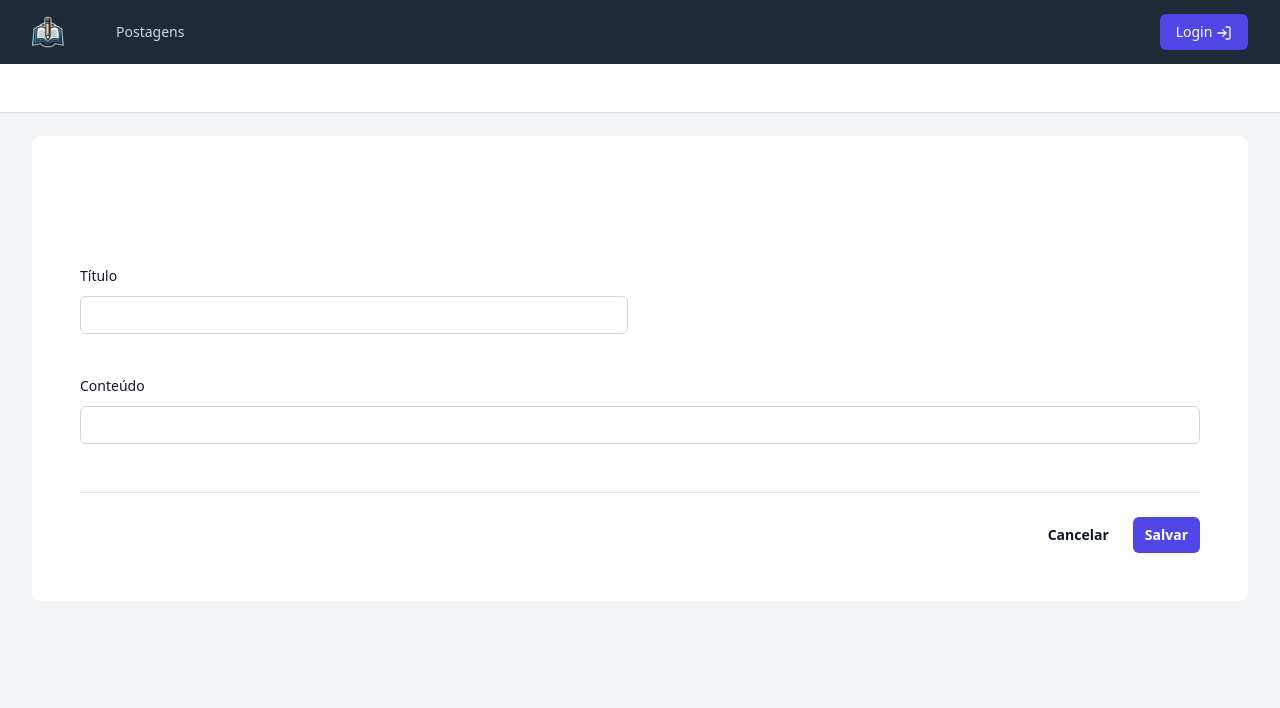
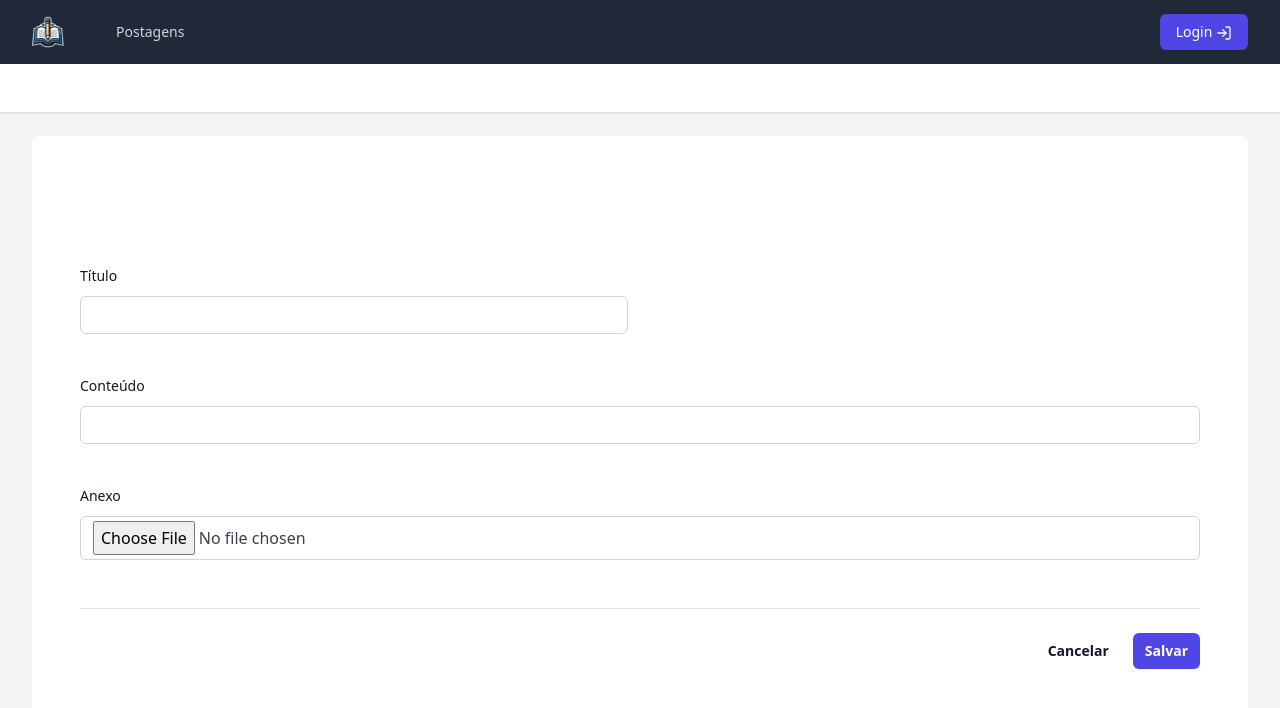
Before and after one commit to renandspedrosa/app-blog-professores-web, a React (Vite) app: page /create-post in a window 1280 px wide. Shown: the top 708 px of the page. Built offline with nearby package versions, Linux system fonts and the light colour scheme.

Commit message:
create post

```diff
--- a/src/hooks/useCreatePostForm.js
+++ b/src/hooks/useCreatePostForm.js
@@ -1,6 +1,6 @@
 import { useState } from 'react';
 import { useNavigate } from 'react-router-dom';
-import { createPost } from '@/services/post'; // Serviço de criação de post
+import { createPost } from '@/services/post';
 import errorsMessage from '@/utils/messageError';
 import { toast } from 'react-toastify';
 
@@ -10,27 +10,53 @@ const useCreatePostForm = () => {
     const [formPost, setFormPost] = useState({
         postType: '1',
         title: '',
-        content: ''
+        content: '',
+        attachment: null,
     });
 
     const handleChange = (field, value) => {
-        setFormPost(prevState => ({
+        setFormPost((prevState) => ({
             ...prevState,
             [field]: value,
         }));
     };
 
+    const handleFileChange = (file) => {
+        setFormPost((prevState) => ({
+            ...prevState,
+            attachment: file,
+        }));
+    };
+
     const handleCreatePost = async (values) => {
+        console.log('Valores recebidos pelo Formik:', values);
+
         try {
             setLoading(true);
-            await createPost(values); // Envia os dados ao serviço de criação de post
+
+            // // Cria uma instância de FormData
+            // const formData = new FormData();
+            // formData.append('title', values.title);
+            // formData.append('content', values.content);
+            //
+            // // Se houver um arquivo de anexo, adicione ao FormData
+            // if (values.attachment) {
+            //     formData.append('attachment', values.attachment);
+            // }
+            //
+            // // Log do FormData para debug
+            // for (const [key, value] of formData.entries()) {
+            //     console.log(`${key}:`, value);
+            // }
+
+            await createPost(values);
 
             setLoading(false);
-            navigate('/posts', { replace: true }); // Redireciona para a lista de posts
+            navigate('/', { replace: true });
             toast.success('Post criado com sucesso!');
         } catch (error) {
             setLoading(false);
-            errorsMessage(error, toast); // Exibe mensagem de erro
+            errorsMessage(error, toast);
         }
     };
 
@@ -38,6 +64,7 @@ const useCreatePostForm = () => {
         loading,
         formPost,
         handleChange,
+        handleFileChange,
         handleCreatePost,
     };
 };
--- a/src/pages/CreatePost/index.jsx
+++ b/src/pages/CreatePost/index.jsx
@@ -11,10 +11,13 @@ const CreatePost = () => {
     const formik = useFormik({
         initialValues: {
             title: formPost.title || '',
-            content: formPost.content || ''
+            content: formPost.content || '',
+            attachment: null,
         },
         validationSchema: schema,
-        onSubmit: handleCreatePost,
+        onSubmit: (values) => {
+            handleCreatePost(values);
+        },
     });
 
     if (loading) {
@@ -37,6 +40,7 @@ const CreatePost = () => {
                             onBlur={formik.handleBlur}
                             error={formik.touched.title && formik.errors.title}
                         />
+
                         <FormError error={formik.touched.title && formik.errors.title} />
                     </div>
                 </div>
@@ -54,7 +58,23 @@ const CreatePost = () => {
                             onBlur={formik.handleBlur}
                             error={formik.touched.content && formik.errors.content}
                         />
+
                         <FormError error={formik.touched.content && formik.errors.content} />
+                    </div>
+                </div>
+
+                {/* Campo Anexo */}
+                <div className="mt-10 grid grid-cols-1 gap-x-6 gap-y-8 sm:grid-cols-6">
+                    <div className="sm:col-span-6">
+                        <Input
+                            label="Anexo"
+                            type="file"
+                            name="attachment"
+                            onChange={(e) => formik.setFieldValue('attachment', e.target.files[0])}
+                            onBlur={formik.handleBlur}
+                        />
+
+                        <FormError error={formik.touched.attachment && formik.errors.attachment} />
                     </div>
                 </div>
             </div>
--- a/src/services/post.js
+++ b/src/services/post.js
@@ -1,5 +1,7 @@
 import api from '@/config/axios';
+import axios from 'axios';
 
+const host = import.meta.env.API_HOST || 'http://localhost:3000';
 const token = localStorage.getItem('authToken');
 
 export const getPosts = async (page = 1, limit = 5, search = '') => {
@@ -31,19 +33,25 @@ export const getPostById = async (id) => {
 
 export const createPost = async (postData) => {
   try {
-
-    // Verifica se o token existe
     if (!token) {
       throw new Error('Token de autenticação não encontrado. Usuário não está logado.');
     }
 
-    const response = await api.post(`/posts`, postData, {
-      headers: {
-        'Content-Type': 'application/json',
-        Authorization: `Bearer ${token}`,
-      },
-    });
+    const headers = {
+      Authorization: `Bearer ${token}`,
+    };
 
+    let payload = postData;
+
+    if (!(postData instanceof FormData)) {
+      headers['Content-Type'] = 'application/json';
+      payload = {
+        title: postData.title,
+        content: postData.content,
+      };
+    }
+
+    const response = await axios.post(`${host}/posts`, payload, { headers });
 
     return response.data;
   } catch (error) {
@@ -51,6 +59,7 @@ export const createPost = async (postData) => {
     throw error;
   }
 };
+
 
 
 export const updatePost = async (id, postData) => {
```
Also changed, not shown: 1 other file (tests, documents, lock files or other folders).
